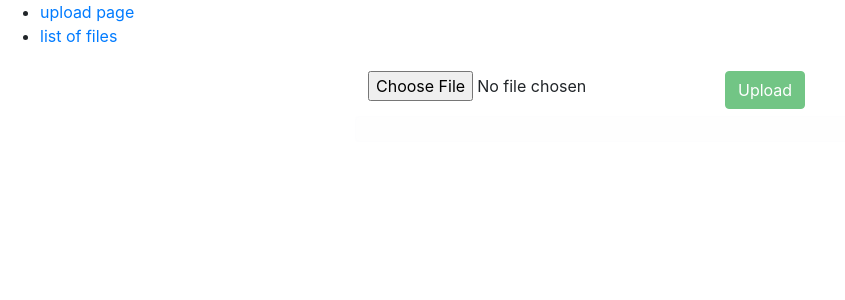
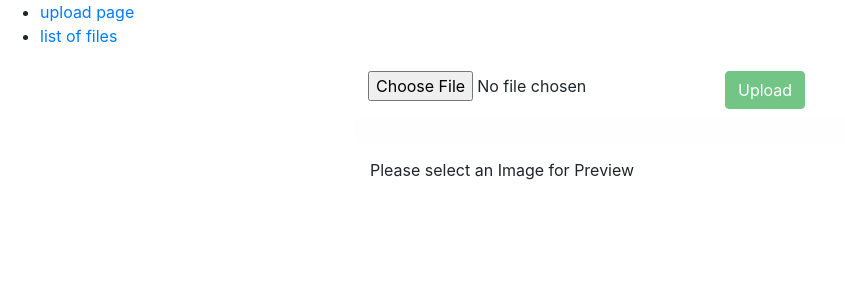
Before and after one commit to AlcibiadesCleinias/react-django-image-upload, a React (Create React App) app in the folder react-app-frontend/: page / in a window 1280 px wide. Shown: the top 300 px of the page, without its empty margins (0-845 px from the left). Built offline with nearby package versions, Linux system fonts and the light colour scheme; no server answers.

Commit message:
img preview on select

```diff
--- a/react-app-frontend/package.json
+++ b/react-app-frontend/package.json
@@ -11,6 +11,7 @@
     "jquery": "^3.5.1",
     "popper.js": "^1.16.1",
     "react": "^16.13.1",
+    "react-bootstrap": "^1.3.0",
     "react-dom": "^16.13.1",
     "react-router-dom": "^5.2.0",
     "react-scripts": "3.4.3",
--- a/react-app-frontend/src/views/UploadView/UploadView.js
+++ b/react-app-frontend/src/views/UploadView/UploadView.js
@@ -1,6 +1,7 @@
 import React, { useState, useEffect } from "react";
 import UploadService from "../../services/FileUploadService";
 import FilesListCard from "../../components/FileList";
+import { Image,Container,Row,Col } from 'react-bootstrap'
 
 import { Redirect } from "react-router-dom";
 
@@ -13,8 +14,18 @@ const UploadFiles = () => {
 
   const [fileInfos, setFileInfos] = useState([]);
 
+  const [imagePreviewUrl, setImagePreviewUrl] = useState('');
+
   const selectFile = (event) => {
   setSelectedFiles(event.target.files);
+
+  let reader = new FileReader();
+  let file = event.target.files[0];
+
+  reader.onloadend = () => {
+    setImagePreviewUrl(reader.result);
+  }
+  reader.readAsDataURL(file)
   };
 
   const upload = () => {
@@ -52,6 +63,13 @@ const UploadFiles = () => {
   }, []);
 
   // if (progress === 100) {return <Redirect to="/result" />}
+  let $imagePreview = null;
+   if (imagePreviewUrl) {
+     $imagePreview = (<Image src={imagePreviewUrl} thumbnail />);
+   } else {
+     $imagePreview = (<div className="previewText">Please select an Image for Preview</div>);
+   }
+
 
   return (
     <div>
@@ -86,6 +104,10 @@ const UploadFiles = () => {
         {message}
       </div>
 
+      <Col xs={12} md={12}>
+        {$imagePreview}
+      </Col>
+
       {(fileInfos.length > 0) && (<FilesListCard filesinfo={fileInfos}/>)}
 
     </div>
```
Also changed, not shown: 1 other file (tests, documents, lock files or other folders).
